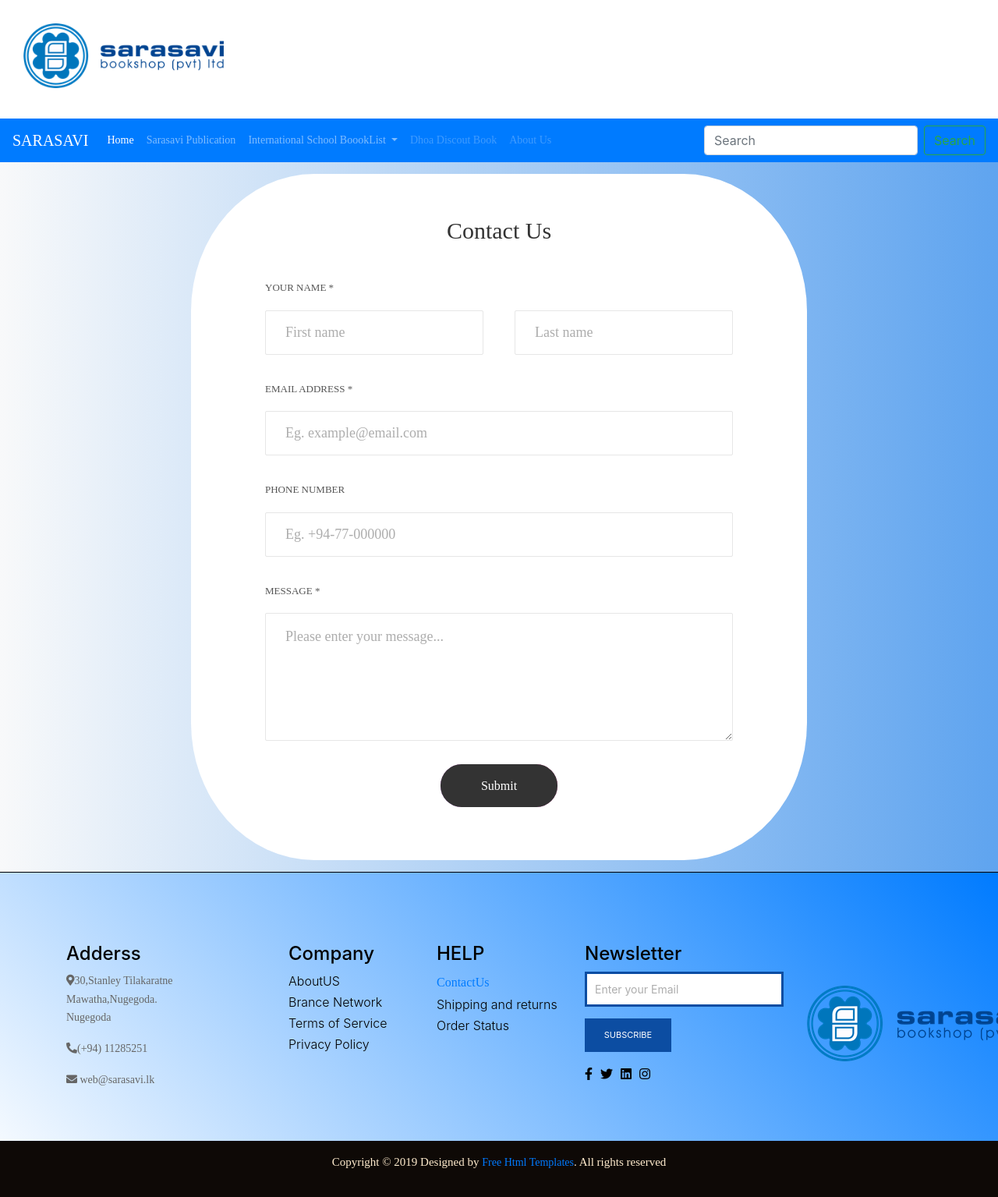
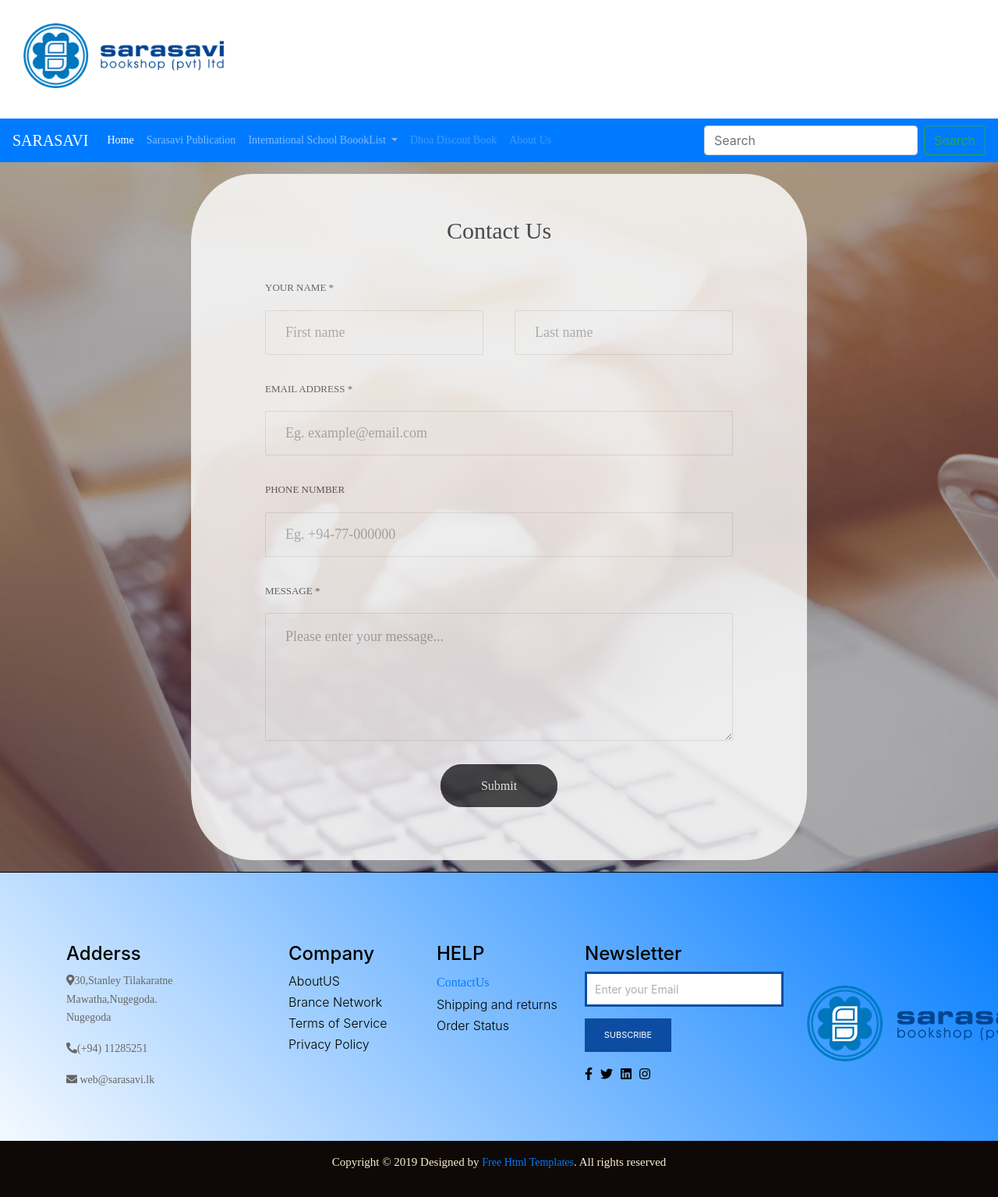
Before and after one commit to Dilan8/HCI_Project, a PHP site: page /ContactUs.php in a window 1280 px wide. Shown: the whole page at 78% size. Run offline with PHP 8.4, Linux system fonts and the light colour scheme; some libraries are stand-ins or nearby versions; some web fonts are replaced.

Commit message:
BG Added

```diff
--- a/ContactUs.php
+++ b/ContactUs.php
@@ -52,6 +52,7 @@
                 </div>
 
                 <div class="container-contact100-form-btn">
+
                     <button class="contact100-form-btn">
 						<span>
 							Submit
--- a/css/ContactUs.css
+++ b/css/ContactUs.css
@@ -205,17 +205,15 @@
     justify-content: center;
     align-items: center;
     padding: 15px;
-    background: #d867c6;
-    background: -webkit-linear-gradient(90deg, #f8f9fa, #5fa4ef);
-    background: -o-linear-gradient(90deg, #f8f9fa, #5fa4ef);
-    background: -moz-linear-gradient(90deg, #f8f9fa, #5fa4ef);
-    background: linear-gradient(90deg, #f8f9fa, #5fa4ef);
+    background: url(../img/BG_Contact.jpg) fixed;
+    background-size: cover;
 }
 
 .wrap-contact100 {
+    opacity: 0.8;
     width: 790px;
     background: #fff;
-    border-radius: 20%;
+    border-radius: 10%;
     padding: 55px 95px 68px 95px;
 }
 
```
Also changed, not shown: img/BG_Contact.jpg (added).
